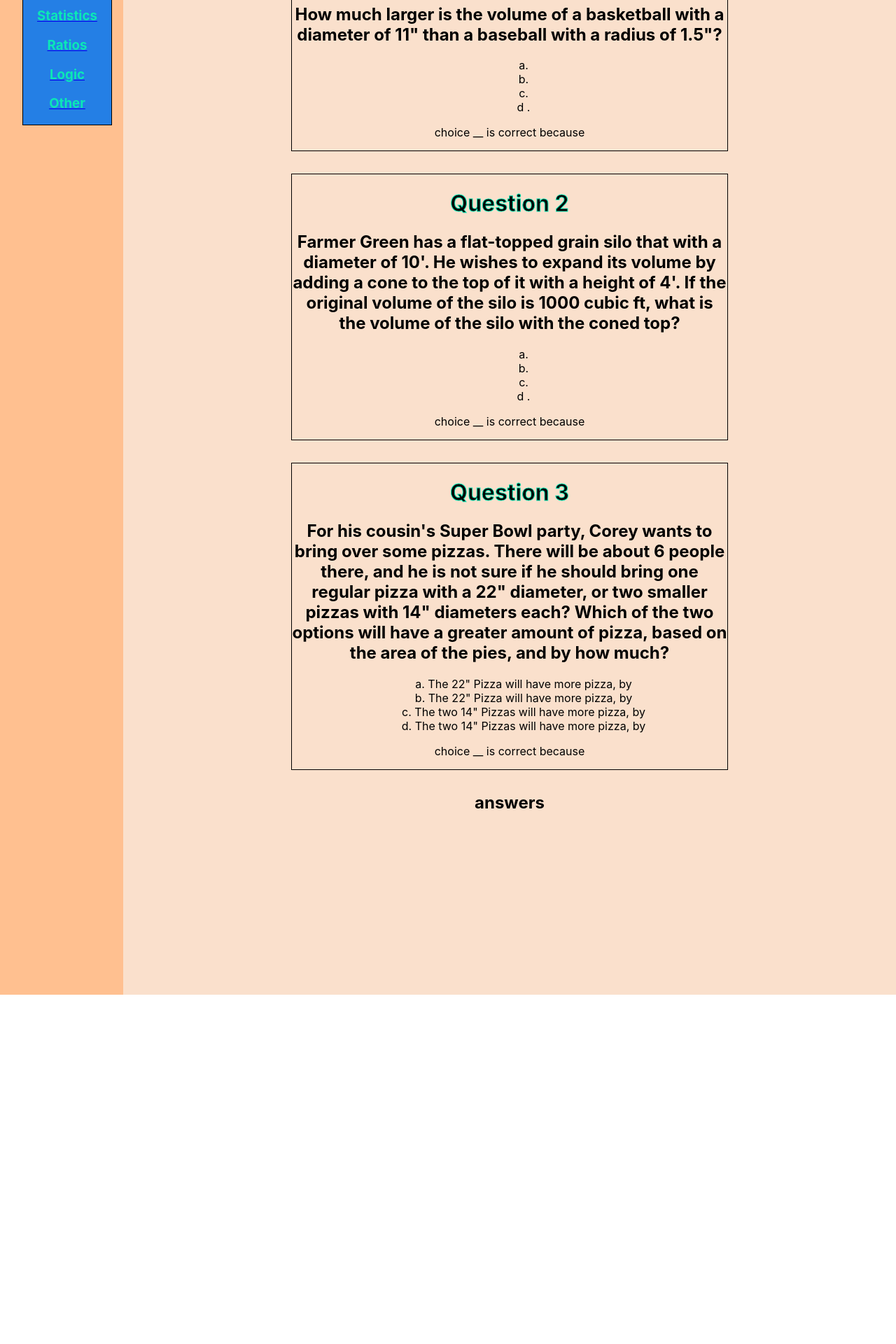
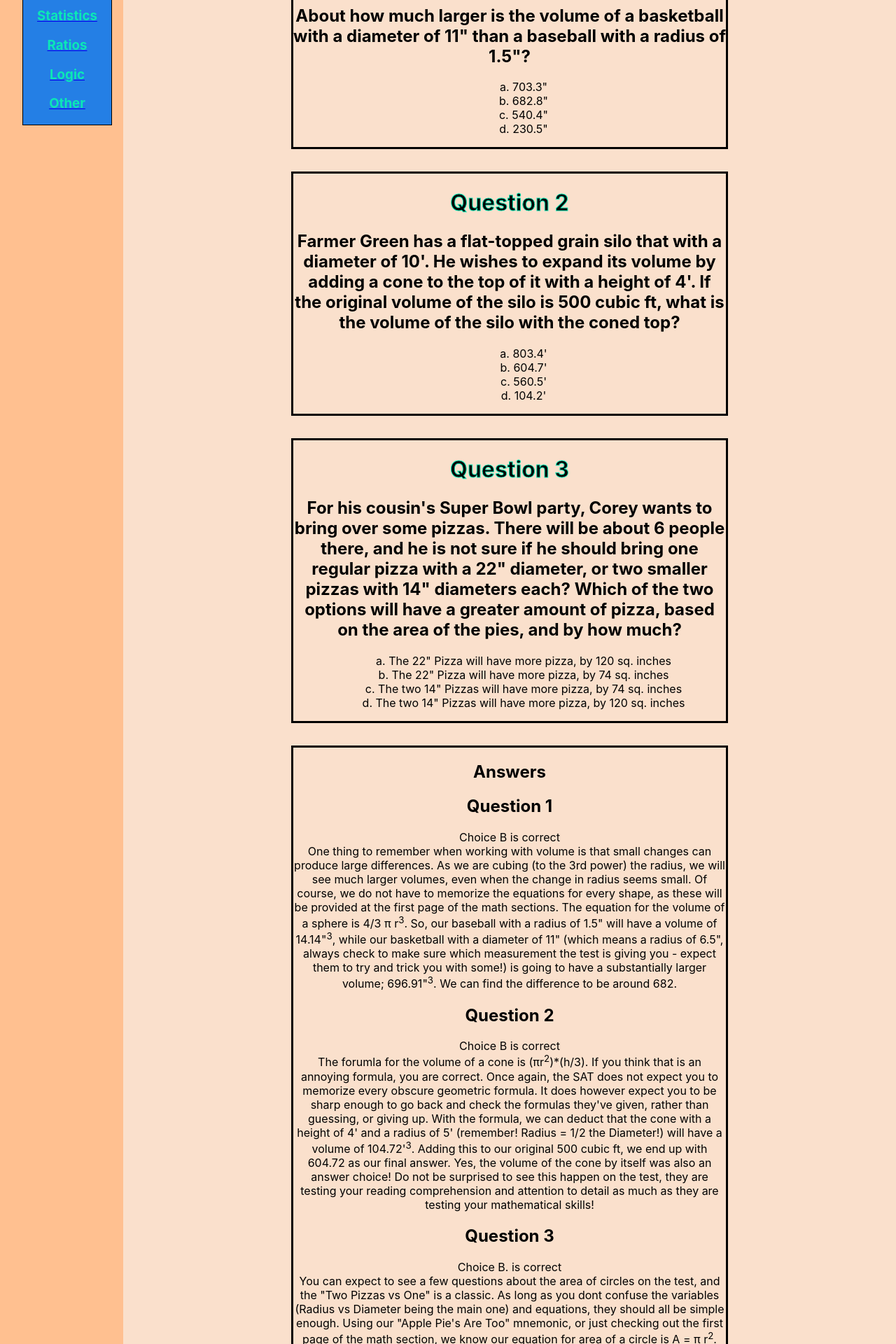
Before and after one commit to taubman33/Blueshark, a React (Create React App) app in the folder blueshark/: page /Geometry in a window 1280 px wide. Shown: the part 880-2800 px from the top of the page at 70% size. Before the commit the page ends 2301 px from the top, so only its background shows below. Built offline with nearby package versions, Linux system fonts and the light colour scheme.

Commit message:
adding more content

```diff
--- a/blueshark/src/App.css
+++ b/blueshark/src/App.css
@@ -6,6 +6,9 @@
   grid-gap: 1em;
 }
 
+.answer-container {
+  border: 3px solid black;
+}
 
 .App-Header {
   width: 100%;
@@ -66,7 +69,7 @@ list-style: none;
 
 
 .question-container {
-  border: 1px solid black;
+  border: 3px solid black;
   margin-bottom: 2rem
 
 }
--- a/blueshark/src/components/topics/Algebra.jsx
+++ b/blueshark/src/components/topics/Algebra.jsx
@@ -21,20 +21,8 @@ return (
                                <li>d. 6</li>
                             </ul>
 
+                            </div>
 
-
-                            </div>
-                        <div className="explanation">
-                            <p> Choice A is correct <br />
-
-                            We can expect the SAT math to be not difficult in the depth of its questions, but moreso tricky about how their wording and content.
-                            One thing to recognize in this question is that as we go through the different parts of the question, we will see some of the numbers we are working with in the answer choices.
-                            This is a trap used by the SAT question writers to try and trick the student, especially as the test goes on and students get more tired and less focus.
-
-
-
-                            </p>
-                        </div>
 
             </div>
 
@@ -57,18 +45,8 @@ return (
                                <li>c.  N = $30x + $75 </li>
                                <li>d . N = $20x + $75</li>
                             </ul>
+                            </div>
 
-
-
-                            </div>
-                        <div className="explanation">
-                            <p> Choice C is correct. <br />
-                            Because there is a set rate of $60 for the first 2 hours, and $30 for each additional,
-                                we are looking for an answer that has $75 and increases by $30 for each hour (x).
-                                This allows us to eliminate choice B. Because we do not have $10 anywhere in the question. It also allows us to eliminate choice D because
-                                we are increasing by $30/hour, not $20. Finally, as the end price will include the inital $75, not reduced, we can remove choice A.
-                                This leaves choice C to be correct, as $30 per hour will be added to the initial $75 charge  </p>
-                        </div>
 
             </div>
 
@@ -93,15 +71,45 @@ return (
 
 
                             </div>
-                        <div className="explanation">
-                            <p> Choice B is correct.  <br />
-                            This is an example of a system you can solve more efficiently by
-                            substitution. Since −2x = 4y + 6, it follows that −x = 2y + 3. Now you can substitute −x for 2y + 3 in the second equation. This gives you
-                            2(−x) = 3x − 5, which simplifies to 5x = 5, or x = 1. Substituting 1 for x in the first equation gives you −2 = 4y + 6, which simplifies to 4y = −8,or y = −2. Therefore, the solution to the system is (1, −2)</p>
-                        </div>
+
 
             </div>
 
+
+
+            <div className= "answer-container">
+            <h2> Answers</h2>
+            <div className="explanation">
+                        <h2> Question 1</h2>
+                            <p> Choice A is correct <br />
+
+                            We can expect the SAT math to be not difficult in the depth of its questions, but moreso tricky about how their wording and content.
+                            One thing to recognize in this question is that as we go through the different parts of the question, we will see some of the numbers we are working with in the answer choices.
+                            This is a trap used by the SAT question writers to try and trick the student, especially as the test goes on and students get more tired and less focus.
+                            Since 4X = 48, we can solve that X = 12 (choice C), however, that is not what they are asking! We move forward and see that 3 X 12 = 36, which + 4 gives us 40. Finally, we take half of that to get 20 as our final answer.
+
+
+
+                            </p>
+                        </div>
+            <div className="explanation">
+                <h2> Question 2</h2>
+                            <p> Choice C is correct. <br />
+                            Because there is a set rate of $60 for the first 2 hours, and $30 for each additional,
+                                we are looking for an answer that has $75 and increases by $30 for each hour (x).
+                                This allows us to eliminate choice B. Because we do not have $10 anywhere in the question. It also allows us to eliminate choice D because
+                                we are increasing by $30/hour, not $20. Finally, as the end price will include the inital $75, not reduced, we can remove choice A.
+                                This leaves choice C to be correct, as $30 per hour will be added to the initial $75 charge  </p>
+                        </div>
+            <div className="explanation">
+               <h2> Question 3</h2>
+                <p> Choice B is correct.  <br />
+                This is an example of a system you can solve more efficiently by
+               substitution. Since −2x = 4y + 6, it follows that −x = 2y + 3. Now you can substitute −x for 2y + 3 in the second equation. This gives you
+                2(−x) = 3x − 5, which simplifies to 5x = 5, or x = 1. Substituting 1 for x in the first equation gives you −2 = 4y + 6, which simplifies to 4y = −8,or y = −2. Therefore, the solution to the system is (1, −2)</p>
+                </div>
+
+      </div>
     </div>
 )
 
--- a/blueshark/src/components/topics/Geometry.jsx
+++ b/blueshark/src/components/topics/Geometry.jsx
@@ -10,49 +10,42 @@ return (
                 <h1> Question 1</h1>
                         <div className="question">
                             <h2>
-                                How much larger is the volume of a basketball with a diameter of 11" than a baseball with a radius of 1.5"?
+                                About how much larger is the volume of a basketball with a diameter of 11" than a baseball with a radius of 1.5"?
                             </h2>
                         </div>
                         <div className="answers">
                             <ul>
-                               <li>a. </li>
-                               <li>b. </li>
-                               <li>c. </li>
-                               <li>d .</li>
+                               <li>a. 703.3" </li>
+                               <li>b. 682.8"</li>
+                               <li>c. 540.4"</li>
+                               <li>d. 230.5"</li>
                             </ul>
-
-
-
                             </div>
-                        <div className="explanation">
-                            <p> choice __ is correct because</p>
-                        </div>
 
             </div>
-
 
 
             <div className="question-container">
                 <h1> Question 2</h1>
                         <div className="question">
                             <h2>
-                                Farmer Green has a flat-topped grain silo that with a diameter of 10'.  He wishes to expand its volume by adding a cone to the top of it with a height of 4'. If the original volume of the silo is 1000 cubic ft, what is the volume of the silo with the coned top?
+                                Farmer Green has a flat-topped grain silo that with a diameter of 10'.
+                                He wishes to expand its volume by adding a cone to the top of it with a height of 4'.
+                                If the original volume of the silo is 500 cubic ft, what is the volume of the silo with the coned top?
                             </h2>
                         </div>
                         <div className="answers">
                             <ul>
-                               <li>a. </li>
-                               <li>b. </li>
-                               <li>c. </li>
-                               <li>d .</li>
+                               <li>a. 803.4' </li>
+                               <li>b. 604.7'</li>
+                               <li>c. 560.5'</li>
+                               <li>d. 104.2'</li>
                             </ul>
 
 
 
                             </div>
-                        <div className="explanation">
-                            <p> choice __ is correct because</p>
-                        </div>
+
 
             </div>
 
@@ -68,23 +61,55 @@ return (
                         </div>
                         <div className="answers">
                             <ul>
-                               <li>a. The 22" Pizza will have more pizza, by  </li>
-                               <li>b. The 22" Pizza will have more pizza, by</li>
-                               <li>c. The two 14" Pizzas will have more pizza, by</li>
-                               <li>d. The two 14" Pizzas will have more pizza, by</li>
+                               <li>a. The 22" Pizza will have more pizza, by 120 sq. inches </li>
+                               <li>b. The 22" Pizza will have more pizza, by 74 sq. inches </li>
+                               <li>c. The two 14" Pizzas will have more pizza, by 74 sq. inches</li>
+                               <li>d. The two 14" Pizzas will have more pizza, by 120 sq. inches</li>
                             </ul>
 
+                            </div>
 
-
-                            </div>
-                        <div className="explanation">
-                            <p> choice __ is correct because</p>
-                        </div>
 
             </div>
 
             <div className= "answer-container">
-            <h2> answers</h2>
+            <h2> Answers</h2>
+            <div className="explanation">
+                <h2>Question 1 </h2>
+                            <p> Choice B is correct <br />
+                            One thing to remember when working with volume is that small changes can produce large differences. As we are cubing (to the 3rd power) the radius, we will see much larger volumes, even when the change in radius seems small.
+                            Of course, we do not have to memorize the equations for every shape, as these will be provided at the first page of the math sections.
+                            The equation for the volume of a sphere is 4/3 π r<sup>3</sup>. So, our baseball with a radius of 1.5" will have a volume of 14.14"<sup>3</sup>,
+                            while our basketball with a diameter of 11" (which means a radius of 6.5", always check to make sure which measurement the test is giving you - expect them to try and trick you with some!)
+                            is going to have a substantially larger volume; 696.91"<sup>3</sup>. We can find the difference to be around 682.
+
+                            </p>
+                        </div>
+
+                        <div className="explanation">
+                        <h2>Question 2</h2>
+                            <p> Choice B is correct <br/>
+                            The forumla for the volume of a cone is (πr<sup>2</sup>)*(h/3). If you think that is an annoying formula, you are correct.
+                            Once again, the SAT does not expect you to memorize every obscure geometric formula.
+                            It does however expect you to be sharp enough to go back and check the formulas they've given, rather than guessing, or giving up.
+                            With the formula, we can deduct that the cone with a height of 4' and a radius of 5' (remember! Radius = 1/2 the Diameter!) will have a volume of
+                            104.72'<sup>3</sup>. Adding this to our original 500 cubic ft, we end up with 604.72 as our final answer. Yes, the volume of the cone by itself was also an answer choice!
+                            Do not be surprised to see this happen on the test, they are testing your reading comprehension and attention to detail as much as they are testing your mathematical skills! </p>
+                        </div>
+
+
+                        <div className="explanation">
+                        <h2>Question 3</h2>
+                            <p> Choice B. is correct <br/>
+                            You can expect to see a few questions about the area of circles on the test, and the "Two Pizzas vs One" is a classic.
+                            As long as you dont confuse the variables (Radius vs Diameter being the main one) and equations, they should all be simple enough.
+                            Using our "Apple Pie's Are Too" mnemonic, or just checking out the first page of the math section, we know our equation for area of a circle is A = π r<sup>2</sup>.
+                            Since our Pizzas are measured in diameter, we just have to divide each by 2 to get the radius. Once we plug in our radii (thats the plural for radius, kids!) we see that the larger pizza has an area of 380 sq. inches, while the smaller has an area of 153 sq. inches.
+                            Even if two of the smaller pizzas were ordered, their combined area of 306 would still be about 74 sq inches less than one of the larger pizzas. Even moreso if you have someone who doesn't like the crusts!
+                            </p>
+                        </div>
+
+
     </div>
 
     </div>
--- a/blueshark/src/components/topics/Trig.jsx
+++ b/blueshark/src/components/topics/Trig.jsx
@@ -96,7 +96,7 @@ return (
 
                 </div>
                 <div className= "answer-container">
-            <h2> answers</h2>
+            <h2> Answers</h2>
     </div>
 
 
```
Also changed, not shown: blueshark/src/components/Contact.jsx (+6 -5 lines), blueshark/src/components/assets/shark4.png, 1 other file (tests, documents, lock files or other folders).
